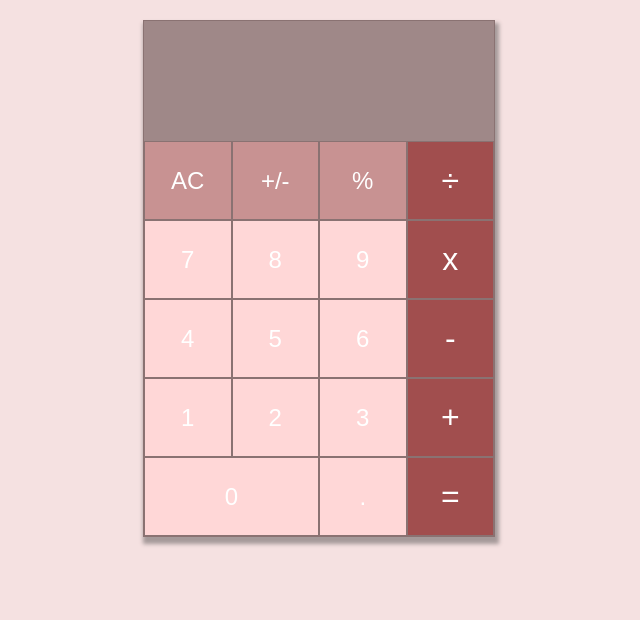
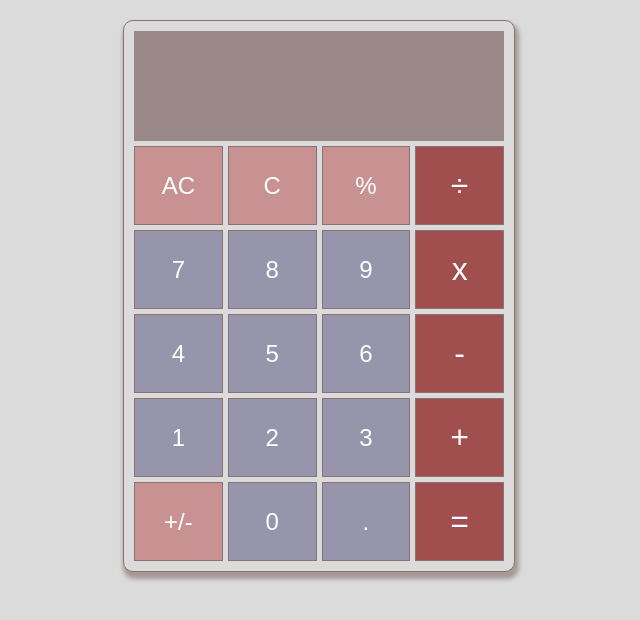
Before and after one commit to mickywagner/javascript-calculator, a plain HTML site: page index.html in a window 1280 px wide. Both pictures are taken after a click on the button "AC". Shown: the whole page, without its empty margins (321-961 px from the left). Drawn offline with Linux system fonts and the light colour scheme.

Commit message:
Change colors on frontend, add backspace (no functionality)

```diff
--- a/index.html
+++ b/index.html
@@ -13,7 +13,7 @@
     <div id="calc-wrapper">
         <div id="display" class="grid-item"></div>
         <button id="clear" class="grid-item top">AC</button>
-        <button id="plusMinus" class="grid-item top">+/-</button>
+        <button id="backspace" class="grid-item top">C</button>
         <button id="percent" class="grid-item top">%</button>
         <button id="divide" class="grid-item operator">÷</button>
         <button id="7" class="grid-item num">7</button>
@@ -28,6 +28,7 @@
         <button id="2" class="grid-item num">2</button>
         <button id="3" class="grid-item num">3</button>
         <button id="addition" class="grid-item operator">+</button>
+        <button id="plusMinus" class="grid-item top">+/-</button>
         <button id="0" class="grid-item num zero">0</button>
         <button id="dot" class="grid-item">.</button>
         <button id="equal" class="grid-item">=</button>
--- a/script.js
+++ b/script.js
@@ -14,7 +14,7 @@ function multiply(a, b) {
 
 function divide(a, b) {
     if (b === 0) {
-        return `Nope!`
+        return `One does not simply divide by zero!`
     }
     return a / b
 }
@@ -39,9 +39,15 @@ function operate(op, in1, in2) {
         case 'equal':
             result = displayValue
     }
-    displayValue = result
-    displayDiv.innerHTML = result
-    return result
+    if(typeof(result) === 'number') {
+        displayValue = Math.round(1000*result)/1000;
+        displayDiv.innerHTML = Math.round(1000*result)/1000;
+        return result
+    } else {
+        displayValue = result
+        displayDiv.innerHTML = result
+        return result
+    }
     console.log("math func: " + input1 + " " + input2 + " " + operator)
 }
 
@@ -62,6 +68,9 @@ clear.addEventListener('click', () => {
     input2 = undefined
     operator = undefined
     console.log("Clear : " + operator, input1, input2)
+    if(dot.disabled === true) {
+        dot.disabled = false
+    }
 })
 
 let numBtns = document.querySelectorAll('.num')
--- a/style.css
+++ b/style.css
@@ -1,5 +1,5 @@
 * {
-    background: rgb(245, 225, 225);
+    background:rgb(219, 219, 219);
     color: white;
 }
 
@@ -7,31 +7,33 @@
     display: grid;
     margin: 0 auto;
     margin-top: 20px;
-    width: 350px;
+    width: 370px;
     grid-template-columns: repeat(4, 1fr);
+    grid-gap: 5px;
     border: 1px solid  rgb(138, 114, 114);
+    border-radius: 10px;
+    padding: 10px;
     box-shadow: 2px 5px 4px 2px rgb(165, 153, 153);
 }
 
 #display {
     grid-column: 1 / 5;
+    padding: 30px 15px 10px 15px;
     text-align: right;
-    padding: 40px 15px 10px 10px;
-    font-size: 3em;
+    font-size: 2.5em;
     background: rgb(138, 114, 114);
     opacity: 0.8;
-    height: 70px
+    height: 70px;
+    display: flex;
+    flex-direction: column-reverse;
 }
 
-.zero {
-    grid-column: 1 / 3
-}
 
 button {
     padding: 20px 10px;
     font-size: 1.5em;
     border: 1px solid  rgb(138, 114, 114);
-    background:rgb(255, 215, 215);
+    background:rgb(151, 149, 171)
 }
 
 button:focus {
```
